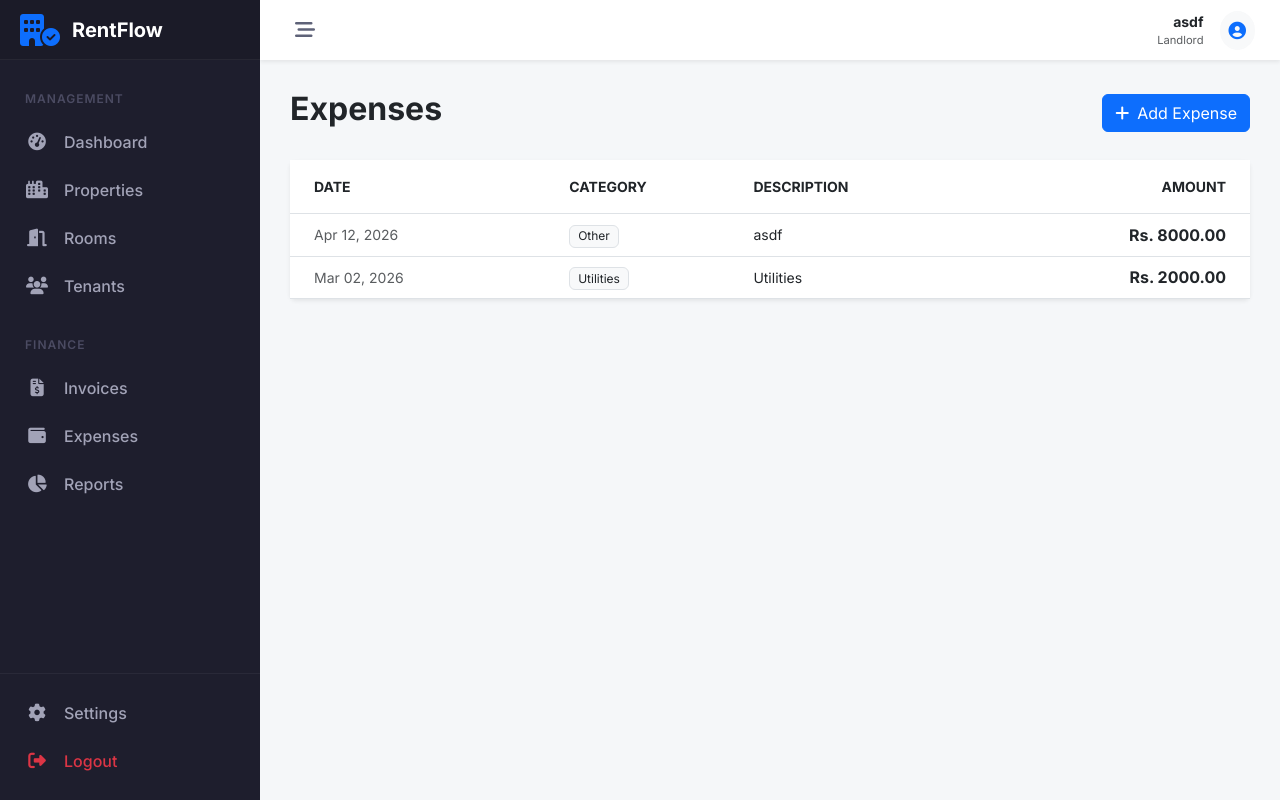
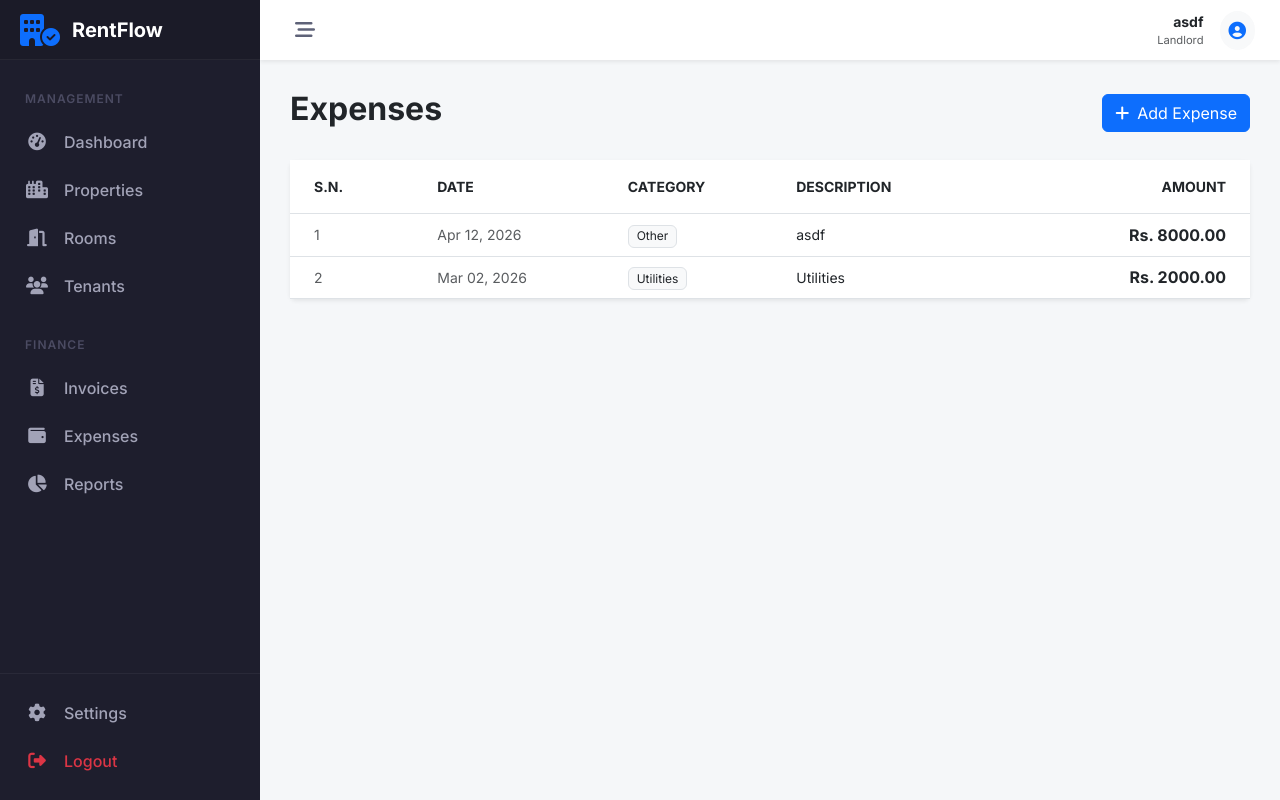
Before and after one commit to sameer9860/-RentFlow-Landlord-Tenant-Management-System, a Django app: page /payments/expenses/ in a window 1280 px wide. Run offline with Django 5.2, Linux system fonts and the light colour scheme; a user stored in the database is signed in; data comes from the database, SQL or seed files in the repository.

Commit message:
feat add s.n in expense list

```diff
--- a/payments/templates/payments/expense_list.html
+++ b/payments/templates/payments/expense_list.html
@@ -16,7 +16,8 @@
             <table class="table table-hover align-middle mb-0">
                 <thead class="bg-light text-muted small text-uppercase fw-bold">
                     <tr>
-                        <th class="px-4 py-3">Date</th>
+                        <th class="px-4 py-3">S.N.</th>
+                        <th class="py-3">Date</th>
                         <th class="py-3">Category</th>
                         <th class="py-3">Description</th>
                         <th class="py-3 text-end px-4">Amount</th>
@@ -25,7 +26,8 @@
                 <tbody>
                     {% for expense in expenses %}
                     <tr>
-                        <td class="px-4 small text-muted">{{ expense.date|date:"M d, Y" }}</td>
+                        <td class="px-4 small text-muted">{{ forloop.counter }}</td>
+                        <td class="small text-muted">{{ expense.date|date:"M d, Y" }}</td>
                         <td>
                             <span class="badge bg-light text-dark border fw-normal">
                                 {{ expense.get_category_display }}
@@ -36,7 +38,7 @@
                     </tr>
                     {% empty %}
                     <tr>
-                        <td colspan="4" class="text-center py-5 text-muted">
+                        <td colspan="5" class="text-center py-5 text-muted">
                             <i class="fa-solid fa-receipt fa-3x mb-3 opacity-25"></i>
                             <p class="mb-0">No expenses recorded yet.</p>
                         </td>
```
